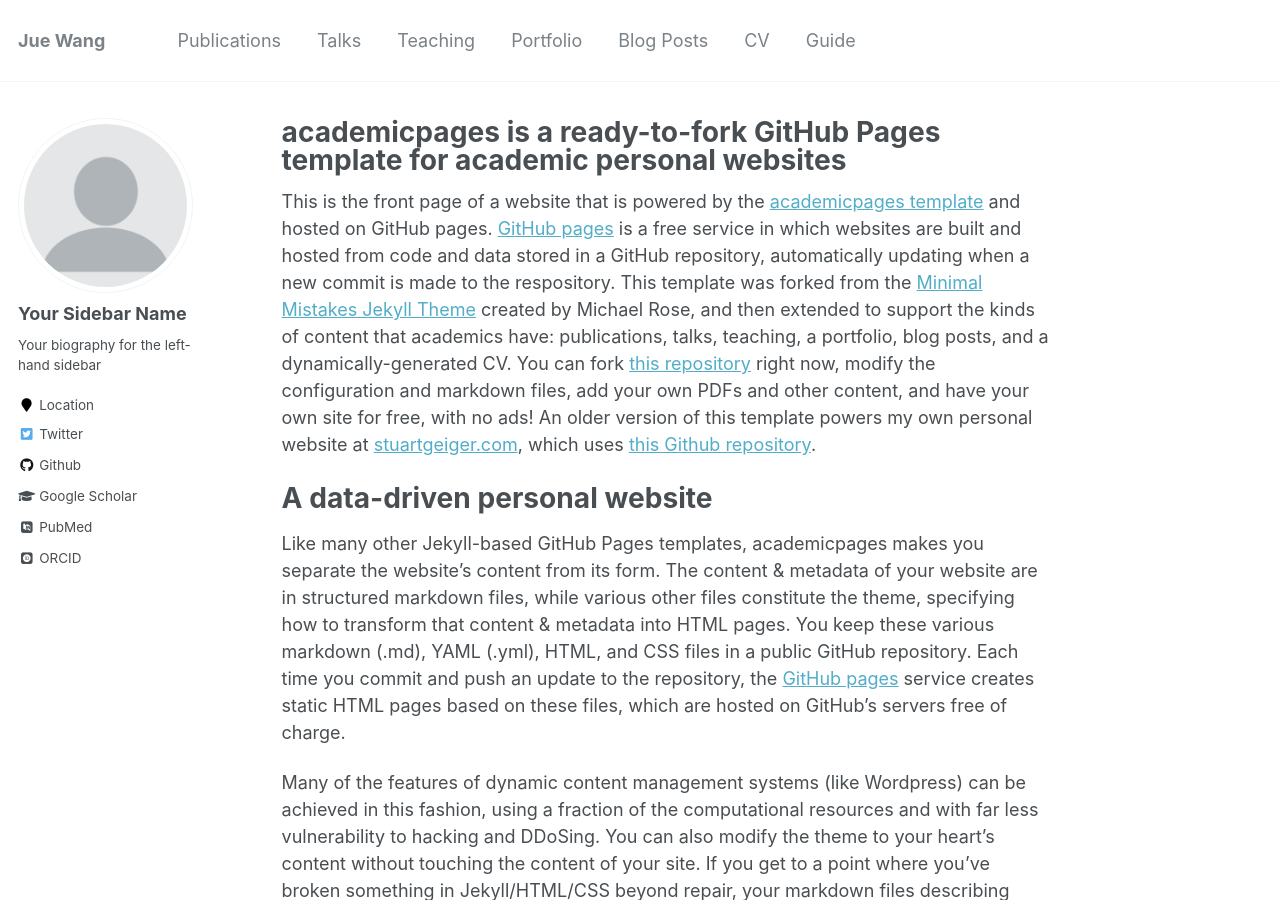
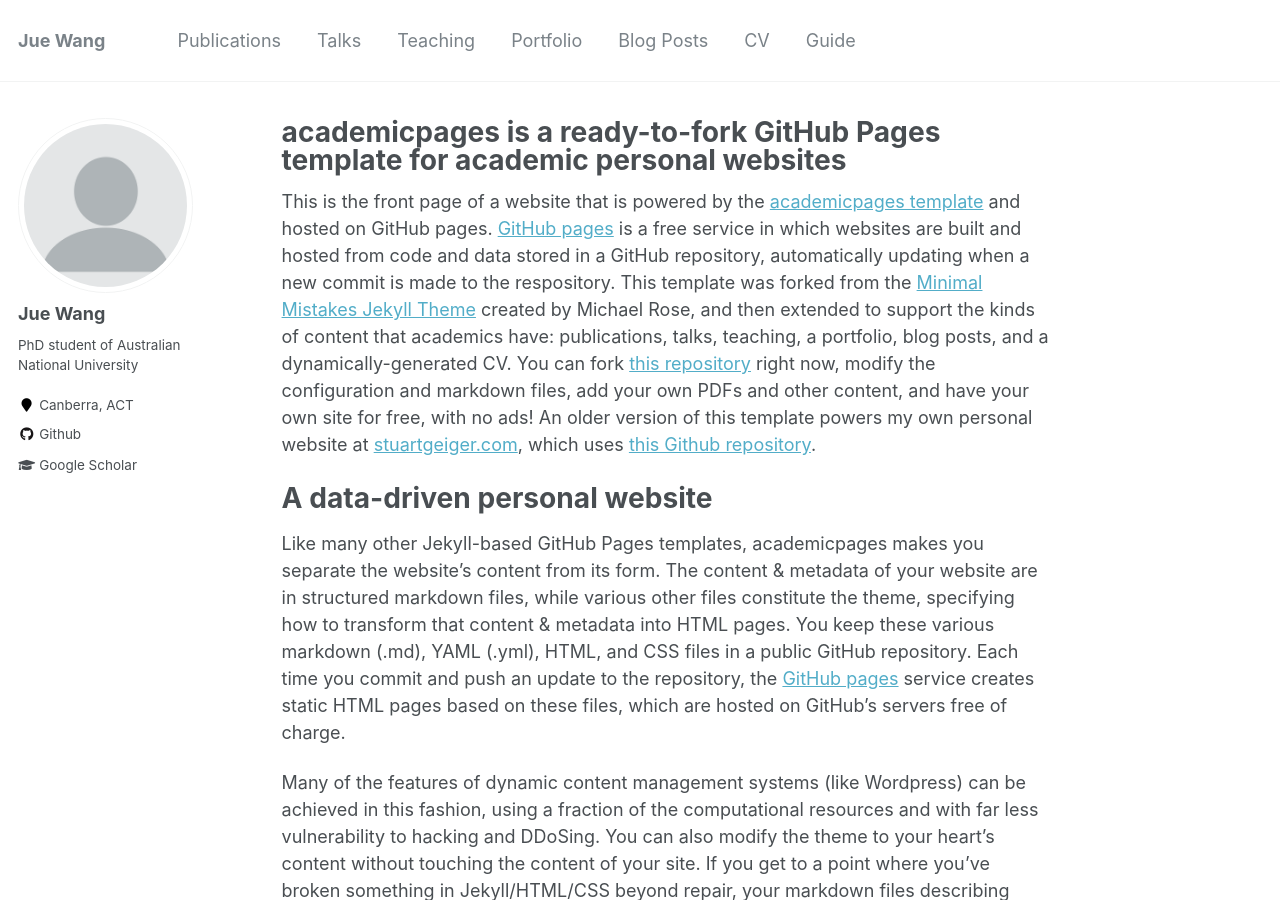
Before and after one commit to 3xWangDot/3xWangDot.github.io, a Jekyll site: the page built from _pages/about.md, in a window 1280 px wide and 900 px high. Built offline with Jekyll 4.4.1, drawn with Linux system fonts in a browser that asks for light colours; some web fonts are replaced.

Commit message:
Update _config.yml

```diff
--- a/_config.yml
+++ b/_config.yml
@@ -80,13 +80,13 @@ analytics:
 
 # Site Author
 author:
-  name             : "Your Sidebar Name"
+  name             : "Jue Wang"
   avatar           : "profile.png"
-  bio              : "Your biography for the left-hand sidebar"
-  location         : "Location"
+  bio              : "PhD student of Australian National University"
+  location         : "Canberra, ACT"
   employer         :
-  pubmed           : "https://www.ncbi.nlm.nih.gov/pubmed/?term=john+snow"
-  googlescholar    : "http://yourfullgooglescholarurl.com"
+  pubmed           : #"https://www.ncbi.nlm.nih.gov/pubmed/?term=john+snow"
+  googlescholar    : "https://scholar.google.com/citations?user=Lt945BwAAAAJ&hl=zh-CN"
   email            :
   researchgate     :  # example: "https://www.researchgate.net/profile/yourprofile"
   uri              :
@@ -96,20 +96,20 @@ author:
   flickr           :
   facebook         :
   foursquare       :
-  github           : "academicpages"
+  github           : "3xWangDot"
   google_plus      :
   keybase          :
   instagram        :
   impactstory      : #"https://profiles.impactstory.org/u/xxxx-xxxx-xxxx-xxxx"
   lastfm           :
   linkedin         :
-  orcid            : "http://orcid.org/yourorcidurl"
+  orcid            : #"http://orcid.org/yourorcidurl"
   pinterest        :
   soundcloud       :
   stackoverflow    : # http://stackoverflow.com/users/123456/username
   steam            :
   tumblr           :
-  twitter          : "replacethistwitterhandle"
+  twitter          : #"replacethistwitterhandle"
   vine             :
   weibo            :
   xing             :
```
